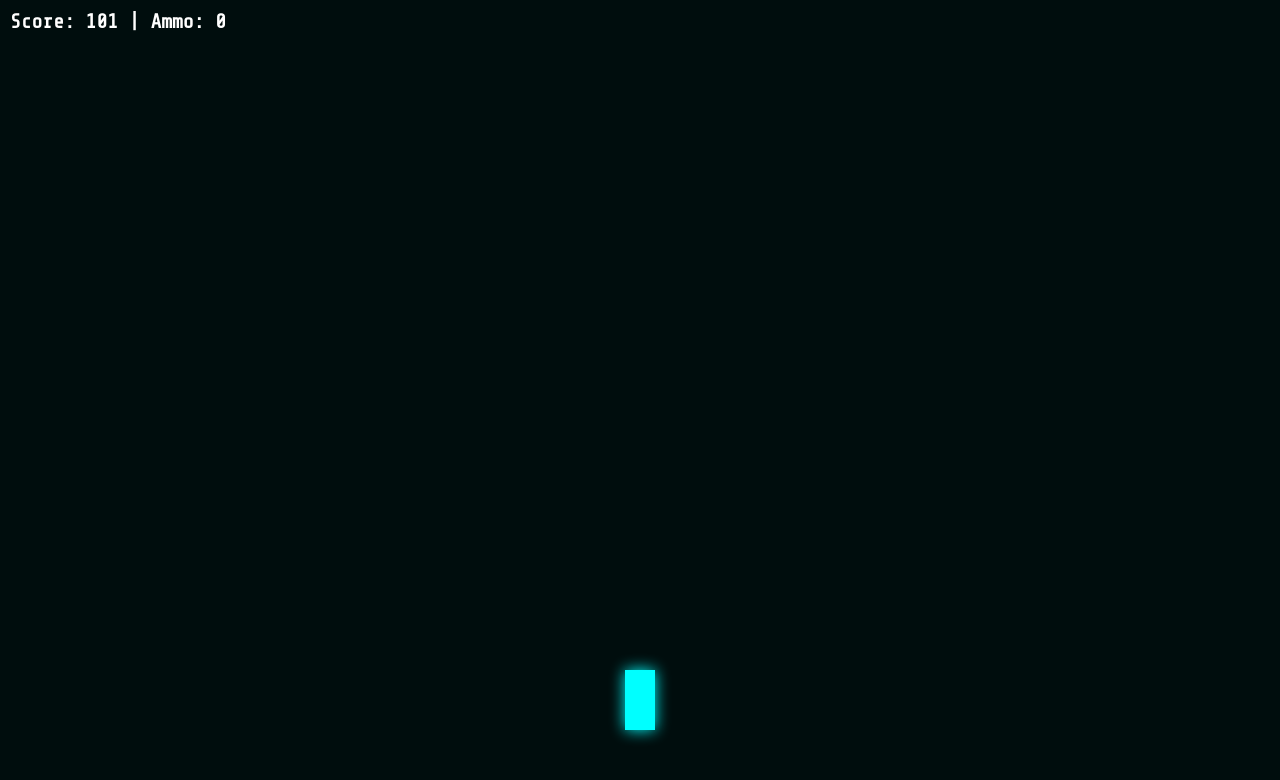
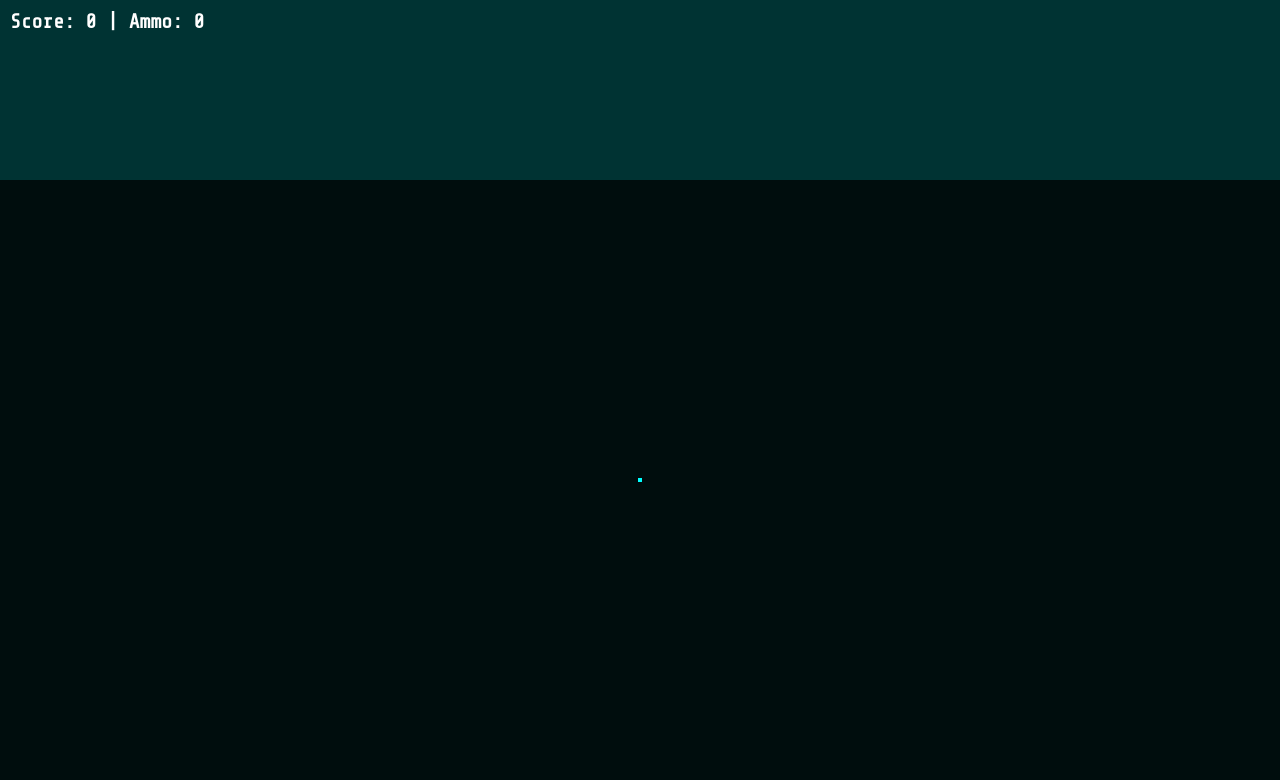
Before and after one commit to guildcoder/lightrunner, a plain HTML site: page index.html in a window 1280 px wide. Both pictures are taken after a click on the button "Run!". Drawn offline with nearby package versions, Linux system fonts and the light colour scheme.

Commit message:
Update index.html

```diff
--- a/index.html
+++ b/index.html
@@ -47,7 +47,7 @@ canvas{display:block;}
   </select>
   <button id="startBtn">Run!</button>
   <div style="margin-top:10px;font-size:14px;opacity:0.8;">
-    Controls: WASD to move, Space to throw disc
+    Controls: WASD to move, Space to jump
   </div>
 </div>
 <div id="hud"></div>
@@ -66,7 +66,7 @@ const GRAVITY=0.5;
 const PLAYER_SPEED=6, BOT_BASE_SPEED=4;
 const TILE_SIZE=200, TILE_LOOKAHEAD=8;
 
-let player,bots=[],projectiles=[],tiles=[],trails=[],discs=[];
+let player,bots=[],trails=[],tiles=[],discs=[];
 let keys={w:false,a:false,s:false,d:false,space:false};
 
 // --- Classes ---
@@ -74,75 +74,118 @@ class Bike{
   constructor(x,y,color,name,isBot=false){
     this.x=x; this.y=y; this.z=0; this.color=color; this.name=name;
     this.isBot=isBot; this.alive=true; this.ammo=0; this.vy=0; this.onGround=true;
+    this.boost=0;
     this.trail=[];
   }
   move(){
     if(!this.alive)return;
-    // Gravity
-    this.z+=this.vy;
-    this.vy+=GRAVITY;
+
+    // Boost
+    let speed=PLAYER_SPEED;
+    if(this.boost>0){speed*=1.8; this.boost--; ctx.shadowBlur=20; ctx.shadowColor='white';}
+
+    // Gravity & jump
+    this.z+=this.vy; this.vy+=GRAVITY;
     if(this.z>=0){this.z=0; this.vy=0; this.onGround=true;}else this.onGround=false;
 
-    // Player input
+    // Input / AI
     if(!this.isBot){
-      if(keys.w)this.y-=PLAYER_SPEED;
-      if(keys.s)this.y+=PLAYER_SPEED;
-      if(keys.a)this.x-=PLAYER_SPEED;
-      if(keys.d)this.x+=PLAYER_SPEED;
+      if(keys.w)this.y-=speed;
+      if(keys.s)this.y+=speed;
+      if(keys.a)this.x-=speed;
+      if(keys.d)this.x+=speed;
       if(keys.space && this.onGround){this.vy=-12; this.onGround=false; keys.space=false;}
     }else{
-      // Bot AI
       if(player){
         let dx=player.x-this.x,dy=player.y-this.y;
-        let speed=BOT_BASE_SPEED+distance/500;
-        this.x+=Math.sign(dx)*Math.min(Math.abs(dx),speed*0.5);
-        this.y+=Math.sign(dy)*Math.min(Math.abs(dy),speed);
-        if(this.onGround && Math.random()<0.01)this.vy=-10; // jump randomly
+        let s=BOT_BASE_SPEED+(distance/500);
+        if(this.boost>0)s*=1.5;
+        this.x+=Math.sign(dx)*Math.min(Math.abs(dx),s*0.5);
+        this.y+=Math.sign(dy)*Math.min(Math.abs(dy),s);
+        if(this.onGround && Math.random()<0.01)this.vy=-10;
       }
     }
 
-    // Leave trail
+    // Trail & collision
     this.trail.push({x:this.x,y:this.y,z:this.z});
     if(this.trail.length>150)this.trail.shift();
     trails.push({x:this.x,y:this.y,z:this.z,color:this.color});
     if(trails.length>2000)trails.shift();
+
+    this.checkCollision();
   }
-  draw(){
+  checkCollision(){
+    // Trail collision
+    for(let t of trails){
+      if(t===this)continue;
+      if(Math.abs(this.x-t.x)<15 && Math.abs(this.y-t.y)<15 && Math.abs(this.z-t.z)<10){
+        this.alive=false;
+        return;
+      }
+    }
+    // Tile boost
+    for(let t of tiles){
+      if(this.y>t.y && this.y<t.y+t.height){
+        if(t.isBoost){this.boost=10;}
+      }
+    }
+  }
+  draw(cameraX,cameraY,cameraZ){
     if(!this.alive)return;
+    let tiltX = (this.x - player.x)/width*20;
+    let screenX = this.x - cameraX - tiltX;
+    let screenY = this.y - cameraY - this.z + cameraZ;
     ctx.shadowBlur=15; ctx.shadowColor=this.color;
-    let tiltX=(this.x-width/2)/width*20;
-    let screenY=this.y-this.z;
     ctx.fillStyle=this.color;
-    ctx.fillRect(this.x-15-tiltX,screenY-30,30,60);
+    ctx.fillRect(screenX-15,screenY-30,30,60);
     ctx.shadowBlur=0;
   }
 }
 
 class Tile{
-  constructor(type){this.type=type; this.y=tiles.length*TILE_SIZE; this.height=TILE_SIZE; this.x=0; this.z=0; this.w=width;}
-  draw(){
-    ctx.fillStyle='rgba(0,255,255,0.05)';
-    ctx.fillRect(0,this.y-this.z,width,this.height);
+  constructor(type){
+    this.type=type;
+    this.y=tiles.length*TILE_SIZE;
+    this.height=TILE_SIZE;
+    this.isBoost=Math.random()<0.2;
+  }
+  draw(cameraY,cameraZ){
+    let screenY = this.y - cameraY - cameraZ;
+    if(screenY+this.height<0 || screenY>height)return;
+    ctx.fillStyle=this.isBoost?'rgba(0,255,255,0.2)':'rgba(0,255,255,0.05)';
+    ctx.fillRect(0,screenY,width,this.height);
   }
 }
 
 class Disc{
-  constructor(){this.x=Math.random()*width; this.y=player.y-Math.random()*1000-200; this.radius=8;}
-  draw(){ctx.shadowBlur=10;ctx.shadowColor='white';ctx.fillStyle='white';ctx.beginPath();ctx.arc(this.x,this.y-this.z,this.radius,0,Math.PI*2);ctx.fill();ctx.shadowBlur=0;}
+  constructor(){
+    this.x=Math.random()*width;
+    this.y=player.y-Math.random()*1000-200;
+    this.radius=8;
+  }
+  draw(cameraX,cameraY,cameraZ){
+    let screenX = this.x - cameraX;
+    let screenY = this.y - cameraY - cameraZ;
+    ctx.shadowBlur=10; ctx.shadowColor='white';
+    ctx.fillStyle='white';
+    ctx.beginPath();
+    ctx.arc(screenX,screenY,this.radius,0,Math.PI*2);
+    ctx.fill();
+    ctx.shadowBlur=0;
+  }
 }
 
 // --- Game Functions ---
 function startGame(name,color){
   gameRunning=true;
   player=new Bike(width/2,height-100,color,name);
-  bots=[];projectiles=[];tiles=[];trails=[];discs=[];
+  bots=[];trails=[];tiles=[];discs=[];
   distance=0;score=0;
   for(let i=0;i<TILE_LOOKAHEAD;i++)tiles.push(new Tile('flat'));
   loop();
 }
 
 function generateTile(){
-  // Random tile type: flat, ramp up, ramp down
   let types=['flat','rampUp','rampDown','curveLeft','curveRight'];
   let type=types[Math.floor(Math.random()*types.length)];
   tiles.push(new Tile(type));
@@ -160,12 +203,6 @@ function update(){
     if(Math.abs(player.x-d.x)<20 && Math.abs(player.y-d.y)<20){player.ammo++;discs.splice(i,1);}
   });
 
-  // Update projectiles
-  projectiles.forEach((p,i)=>{
-    p.y-=10;
-    if(Math.abs(p.x-player.x)<20 && Math.abs(p.y-player.y)<40){projectiles.splice(i,1);}
-  });
-
   // Distance & score
   distance+=PLAYER_SPEED;
   score=Math.floor(distance/10);
@@ -177,22 +214,28 @@ function update(){
 function draw(){
   ctx.clearRect(0,0,width,height);
 
+  // Camera
+  let cameraX = player.x - width/2;
+  let cameraY = player.y - height*0.6;
+  let cameraZ = player.z*0.5;
+
   // Draw tiles
-  tiles.forEach(t=>t.draw());
+  tiles.forEach(t=>t.draw(cameraY,cameraZ));
 
   // Draw trails
   trails.forEach(t=>{
-    let screenY=t.y-t.z;
+    let screenX = t.x - cameraX;
+    let screenY = t.y - cameraY - t.z + cameraZ;
     ctx.fillStyle=t.color;
-    ctx.fillRect(t.x-2,screenY-2,4,4);
+    ctx.fillRect(screenX-2,screenY-2,4,4);
   });
 
   // Draw discs
-  discs.forEach(d=>d.draw());
+  discs.forEach(d=>d.draw(cameraX,cameraY,cameraZ));
 
   // Draw bikes
-  if(player)player.draw();
-  bots.forEach(b=>b.draw());
+  if(player)player.draw(cameraX,cameraY,cameraZ);
+  bots.forEach(b=>b.draw(cameraX,cameraY,cameraZ));
 
   hud.innerText=`Score: ${score} | Ammo: ${player?player.ammo:0}`;
 }
```
